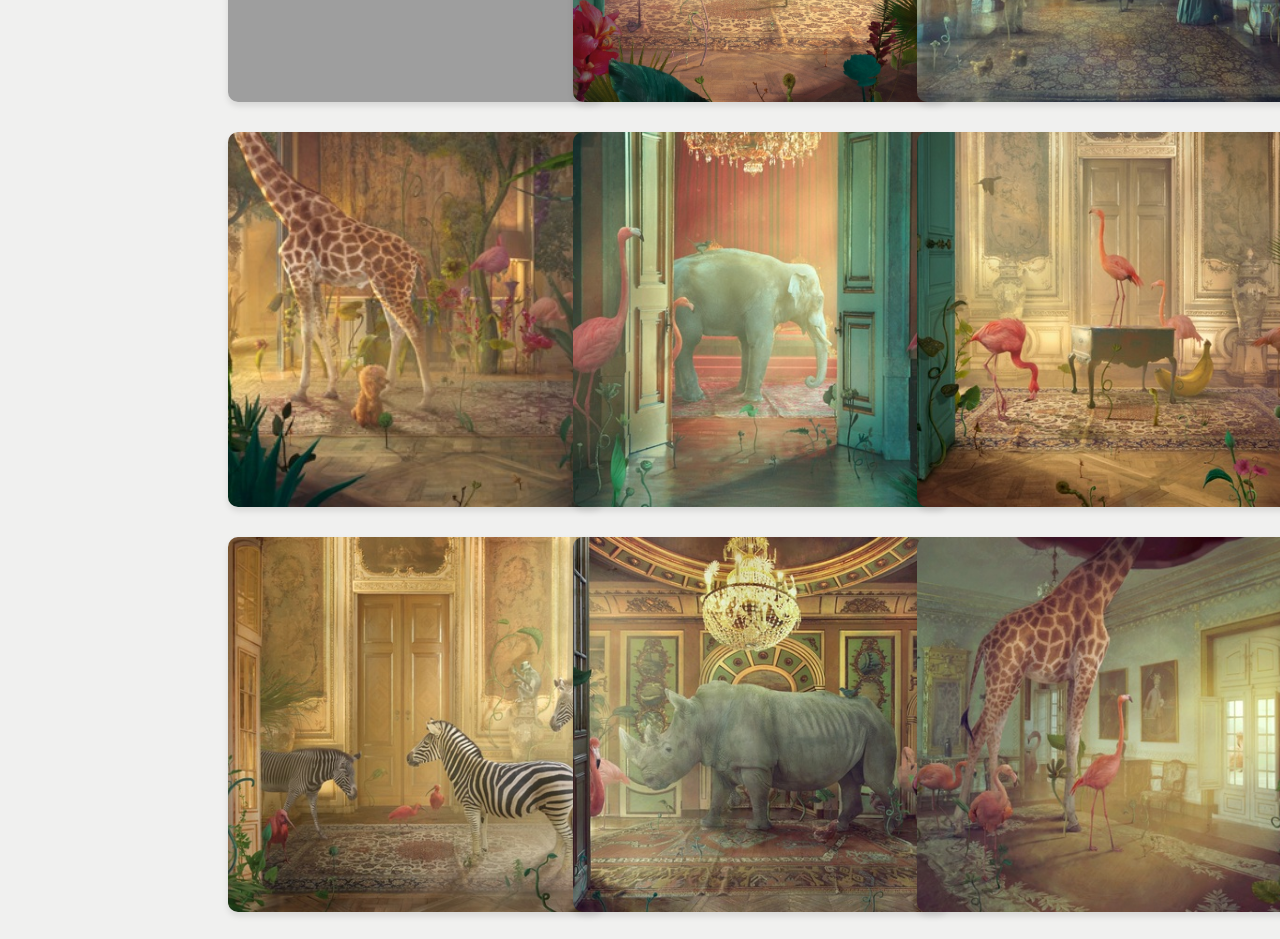
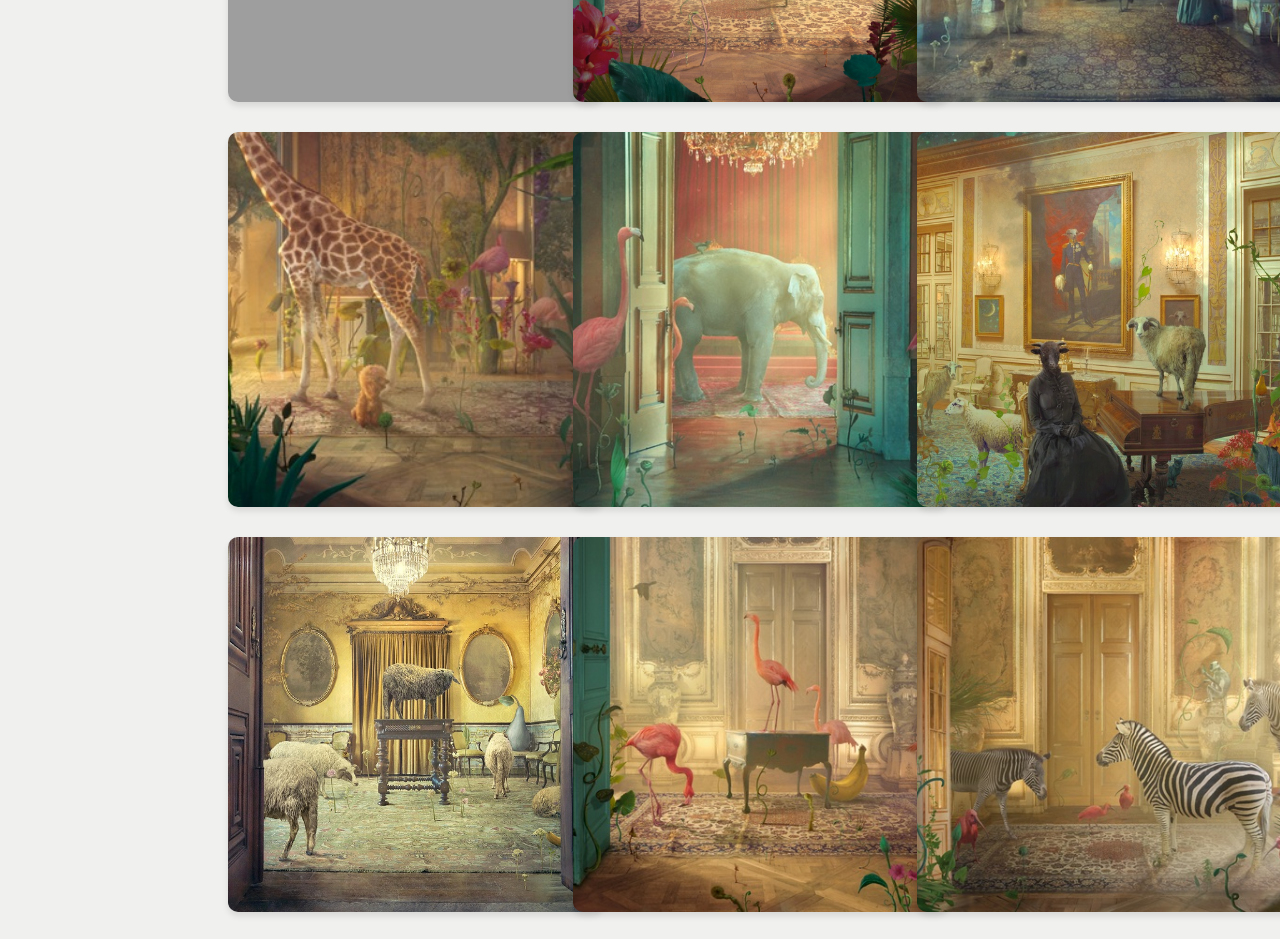
Before and after one commit to AfzalRaja001/Artist-Portfolio-Website, a plain HTML site: page inThePalace.html in a window 1280 px wide. Shown: the part 620-1559 px from the top of the page. Drawn offline with Linux system fonts and the light colour scheme; grey boxes are pictures that could not be loaded; a web font is replaced by a local one.

Commit message:
Update inThePalace.html

```diff
--- a/inThePalace.html
+++ b/inThePalace.html
@@ -90,8 +90,8 @@
         <img src="InPalace_3.jpg" alt="Image_3">
         <img src="inPalace_4.jpg" alt="Image_4">
         <img src="InPalace_5.jpg" alt="Image_5">
-        <!-- <img src="InPalace_6.jpg" alt="Image_6"> -->
-        <!-- <img src="InPalace_7.jpg" alt="Image_7"> -->
+        <img src="InPalace_6.jpg" alt="Image_6">
+         <img src="InPalace_7.jpg" alt="Image_7">
         <img src="inPalace_8.jpg" alt="Image_8">
         <img src="InPalace_9.jpg" alt="Image_9">
         <img src="InPalace_10.jpg" alt="Image_10">
```
